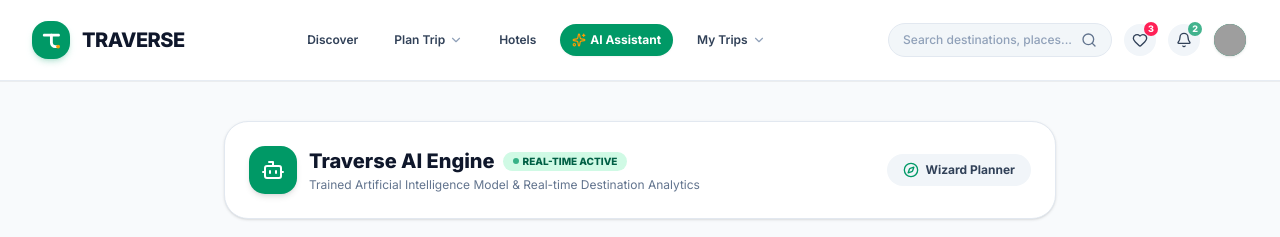
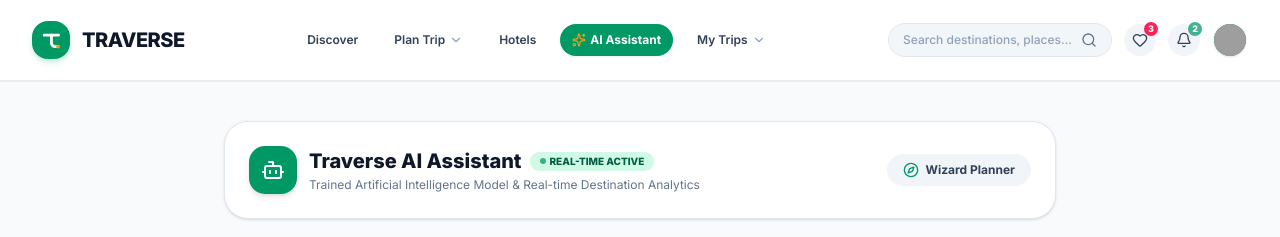
Before and after one commit to akhilnani1977-dev/PDD-project-, a Next.js app: page /ai-planner in a window 1280 px wide. Shown: the top 237 px of the page. Built offline with nearby package versions, Linux system fonts and the light colour scheme; grey boxes are pictures that could not be loaded.

Commit message:
fix: Update AI module title to Traverse AI Assistant in ai-planner page header and typing state

```diff
--- a/src/app/ai-planner/page.tsx
+++ b/src/app/ai-planner/page.tsx
@@ -149,7 +149,7 @@ export default function AiPlannerPage() {
             </div>
             <div>
               <div className="flex items-center gap-2">
-                <h1 className="text-xl font-extrabold text-slate-900">Traverse AI Engine</h1>
+                <h1 className="text-xl font-extrabold text-slate-900">Traverse AI Assistant</h1>
                 <span className="px-2.5 py-0.5 rounded-full bg-emerald-100 text-emerald-800 text-[10px] font-extrabold uppercase flex items-center gap-1">
                   <span className="w-1.5 h-1.5 rounded-full bg-emerald-600 animate-pulse" />
                   Real-time Active
@@ -271,7 +271,7 @@ export default function AiPlannerPage() {
                 </div>
                 <div className="p-3 bg-slate-100 rounded-2xl text-xs text-slate-500 font-medium flex items-center gap-2">
                   <Sparkles className="w-4 h-4 text-emerald-600 animate-spin" />
-                  <span>Traverse Real AI Engine is analyzing live data & generating response...</span>
+                  <span>Traverse Real AI Assistant is analyzing live data & generating response...</span>
                 </div>
               </div>
             )}
```
